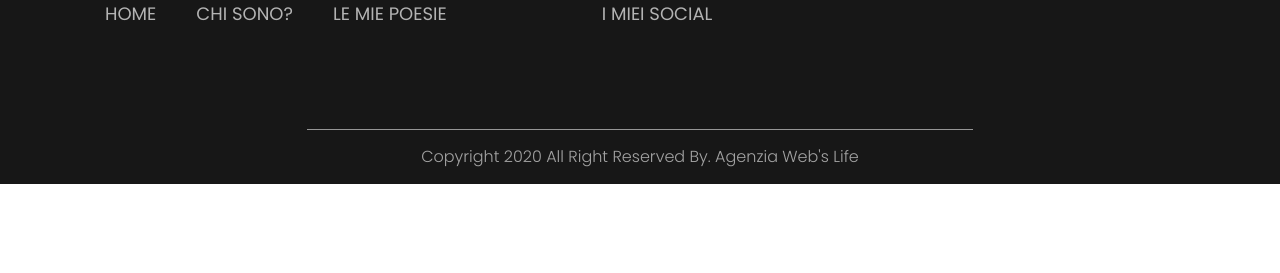
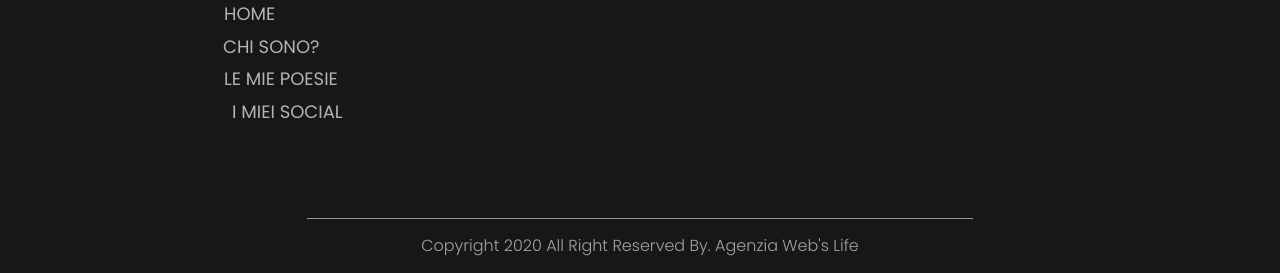
Before and after one commit to SabatinoCardillo/lorenzocalvani, a plain HTML site: page chisono.html in a window 1280 px wide. Shown: the part 1315-1588 px from the top of the page. Before the commit the page ends 1499 px from the top, so only its background shows below. Drawn offline with nearby package versions, Linux system fonts and the light colour scheme; a web font is replaced by a local one.

Commit message:
Update chisono.html

```diff
--- a/chisono.html
+++ b/chisono.html
@@ -100,10 +100,10 @@
             <div class="footer_logo"><a href="index.html"><img class="logofooter" src="images/LORENZO.png" width="150px"></a></div>
             <div class="footer_menu">
                <ul>
-                  <li><a href="index.html">Home</a></li>
-                  <li><a href="chisono.html">Chi sono?</a></li>
-                  <li><a href="lemiepoesie.html">Le mie poesie</a></li>
-                  <li><a class="mettialcentro" href="imieisocial.html">I miei social</a></li>
+                  <li class="scrittefine"><a href="index.html">Home</a></li> <br>
+                  <li class="scrittefine1"><a href="chisono.html">Chi sono?</a></li> <br>
+                  <li class="scrittefine"><a href="lemiepoesie.html">Le mie poesie</a></li> <br>
+                  <li class="scrittefine2"><a class="mettialcentro" href="imieisocial.html">I miei social</a></li>
                </ul>
             </div>
             <div class="contact_menu">
```
